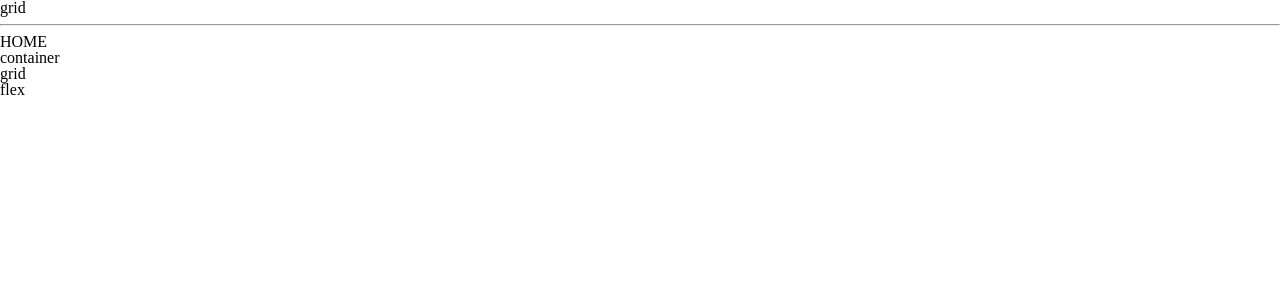
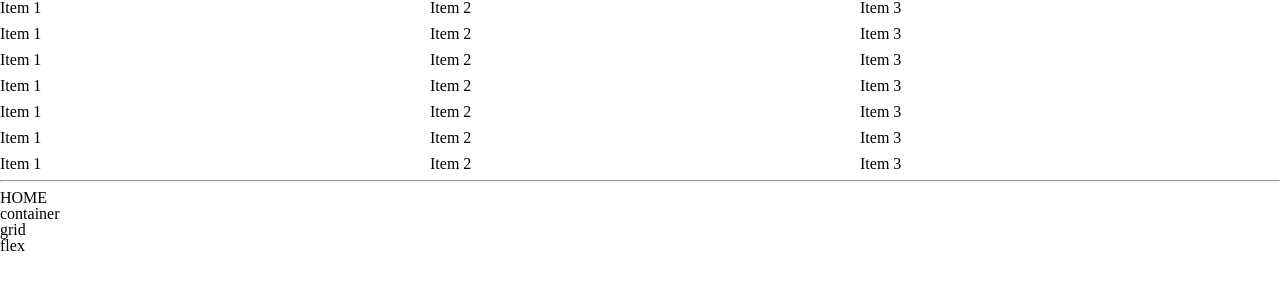
Before and after one commit to woowacourse/layout-component, a React (Vite) app: page /layout-component/grid in a window 1280 px wide. Shown: the top 300 px of the page. Built offline with nearby package versions, Linux system fonts and the light colour scheme.

Commit message:
feat: Grid 구현 및 예제 추가

```diff
--- /dev/null
+++ b/src/layouts/Grid/Grid.tsx
@@ -0,0 +1,26 @@
+import styled from "styled-components";
+import { ReactNode } from "react";
+
+interface GridProps {
+  rows: number;
+  columns: number;
+  gap: number;
+  children: ReactNode;
+}
+
+const StyledGrid = styled.div<GridProps>`
+  display: grid;
+  grid-template-rows: repeat(${({ rows }) => rows}, 1fr);
+  grid-template-columns: repeat(${({ columns }) => columns}, 1fr);
+  gap: ${({ gap }) => gap}px;
+`;
+
+const Grid = ({ rows, columns, gap, children }: GridProps) => {
+  return (
+    <StyledGrid rows={rows} columns={columns} gap={gap}>
+      {children}
+    </StyledGrid>
+  );
+};
+
+export default Grid;
--- /dev/null
+++ b/src/layouts/Grid/index.ts
@@ -0,0 +1,3 @@
+import Grid from "./Grid";
+
+export default Grid;
--- /dev/null
+++ b/src/pages/grid/GridExample.tsx
@@ -0,0 +1,31 @@
+import Grid from "../../layouts/Grid";
+
+const GridExample = () => {
+  return (
+    <Grid rows={3} columns={3} gap={10}>
+      <div>Item 1</div>
+      <div>Item 2</div>
+      <div>Item 3</div>
+      <div>Item 1</div>
+      <div>Item 2</div>
+      <div>Item 3</div>
+      <div>Item 1</div>
+      <div>Item 2</div>
+      <div>Item 3</div>
+      <div>Item 1</div>
+      <div>Item 2</div>
+      <div>Item 3</div>
+      <div>Item 1</div>
+      <div>Item 2</div>
+      <div>Item 3</div>
+      <div>Item 1</div>
+      <div>Item 2</div>
+      <div>Item 3</div>
+      <div>Item 1</div>
+      <div>Item 2</div>
+      <div>Item 3</div>
+    </Grid>
+  );
+};
+
+export default GridExample;
--- a/src/router.tsx
+++ b/src/router.tsx
@@ -1,6 +1,7 @@
 import { createBrowserRouter } from "react-router-dom";
 import Layout from "./Layout.tsx";
 import ContainerExample from "./pages/container/ContainerExample.tsx";
+import GridExample from "./pages/grid/GridExample.tsx";
 
 const router = createBrowserRouter(
   [
@@ -18,7 +19,7 @@ const router = createBrowserRouter(
         },
         {
           path: "grid",
-          element: <div>grid</div>,
+          element: <GridExample />,
         },
         {
           path: "flex",
```
